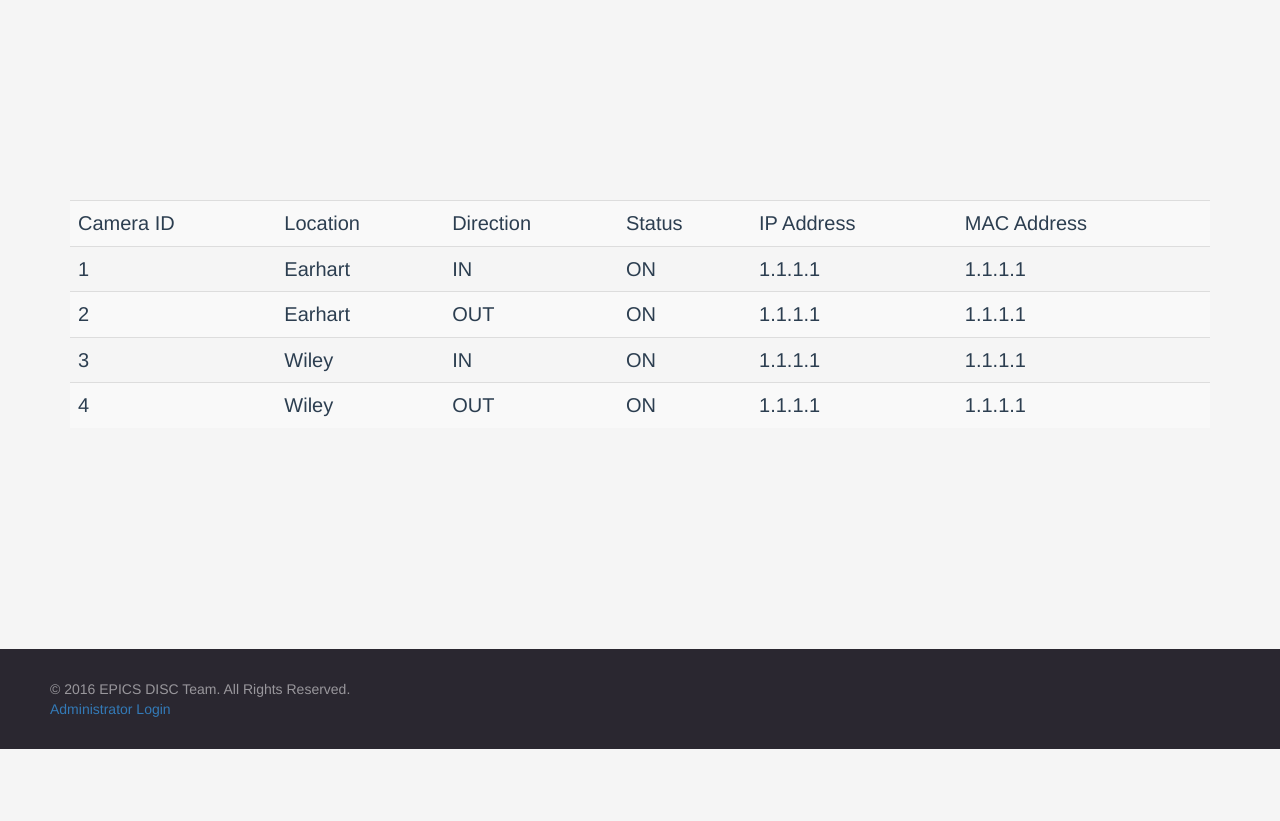
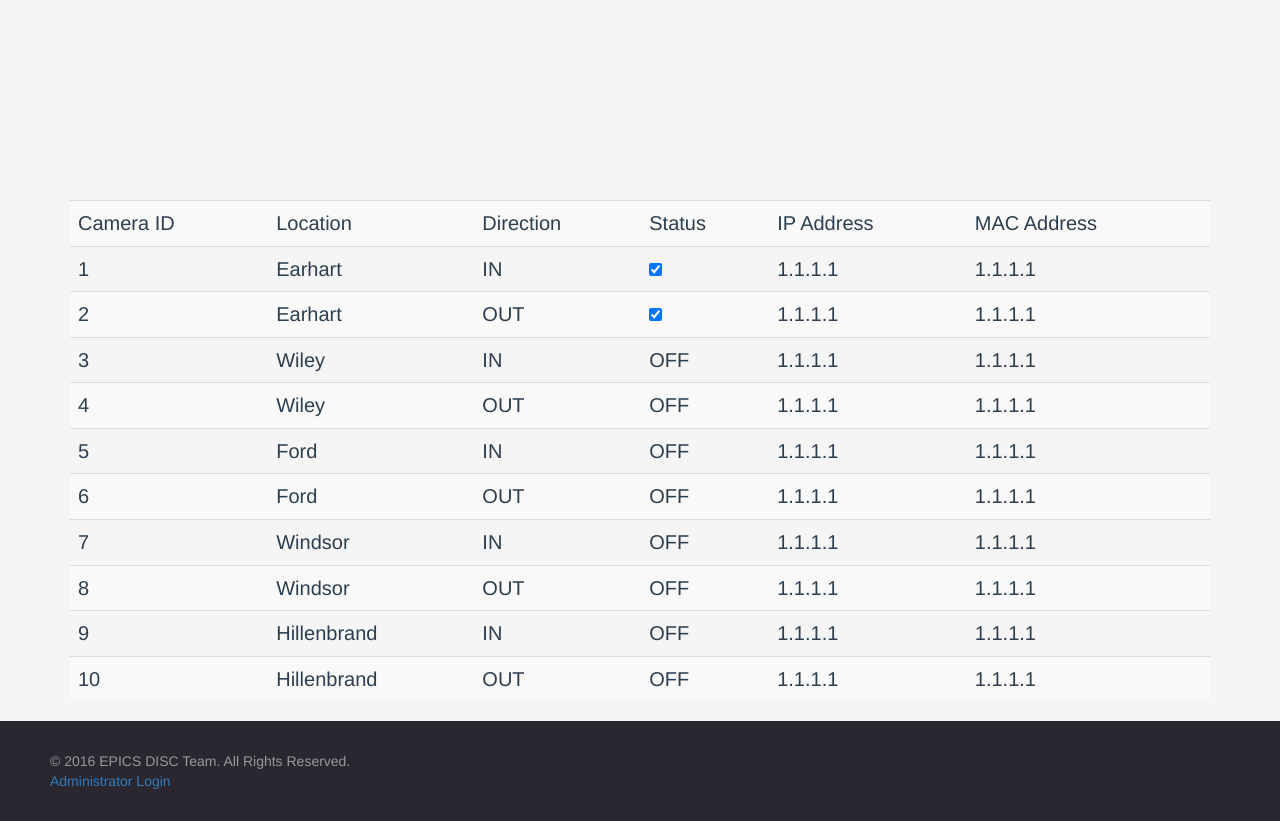
Before and after one commit to PurdueEpicsDisc/Dining-Court-Service, a PHP site: page /admin.php in a window 1280 px wide. Shown: the part 51-872 px from the top of the page. Before the commit the page ends 800 px from the top, so only its background shows below. Run offline with PHP 8.4, Linux system fonts and the light colour scheme; some libraries are stand-ins or nearby versions.

Commit message:
admin update

```diff
--- a/www/admin.php
+++ b/www/admin.php
@@ -2,18 +2,26 @@
     <div id="main-content" class="container">
         <table id="admin-table" class="table table-striped">
           <tr>
-            <td>Camera ID</td>
-            <td>Location</td>
-            <td>Direction</td>
-            <td>Status</td>
-            <td>IP Address</td>
-            <td>MAC Address</td>
+            <td><span>Camera ID</span></td>
+            <td><span>Location</span></td>
+            <td><span>Direction</span></td>
+            <td><span>Status</span></td>
+            <td><span>IP Address</span></td>
+            <td><span>MAC Address</span></td>
           </tr>
           <tr>
-            <td>1</td>
+            <td class="camera_num">1</td>
             <td>Earhart</td>
             <td>IN</td>
-            <td>ON</td>
+            <td>
+              <div class="onoffswitch">
+                  <input type="checkbox" name="onoffswitch" class="onoffswitch-checkbox" id="num1onoffswitch" checked>
+                  <label class="onoffswitch-label" for="num1onoffswitch">
+                      <span class="onoffswitch-inner"></span>
+                      <span class="onoffswitch-switch"></span>
+                  </label>
+              </div>
+            </td>
             <td>1.1.1.1</td>
             <td>1.1.1.1</td>
           </tr>
@@ -21,7 +29,15 @@
             <td>2</td>
             <td>Earhart</td>
             <td>OUT</td>
-            <td>ON</td>
+            <td>
+              <div class="onoffswitch">
+                  <input type="checkbox" name="onoffswitch" class="onoffswitch-checkbox" id="num2onoffswitch" checked>
+                  <label class="onoffswitch-label" for="num2onoffswitch">
+                      <span class="onoffswitch-inner"></span>
+                      <span class="onoffswitch-switch"></span>
+                  </label>
+              </div>
+            </td>
             <td>1.1.1.1</td>
             <td>1.1.1.1</td>
           </tr>
@@ -29,7 +45,7 @@
             <td>3</td>
             <td>Wiley</td>
             <td>IN</td>
-            <td>ON</td>
+            <td>OFF</td>
             <td>1.1.1.1</td>
             <td>1.1.1.1</td>
           </tr>
@@ -37,7 +53,55 @@
             <td>4</td>
             <td>Wiley</td>
             <td>OUT</td>
-            <td>ON</td>
+            <td>OFF</td>
+            <td>1.1.1.1</td>
+            <td>1.1.1.1</td>
+          </tr>
+          <tr>
+            <td>5</td>
+            <td>Ford</td>
+            <td>IN</td>
+            <td>OFF</td>
+            <td>1.1.1.1</td>
+            <td>1.1.1.1</td>
+          </tr>
+          <tr>
+            <td>6</td>
+            <td>Ford</td>
+            <td>OUT</td>
+            <td>OFF</td>
+            <td>1.1.1.1</td>
+            <td>1.1.1.1</td>
+          </tr>
+          <tr>
+            <td>7</td>
+            <td>Windsor</td>
+            <td>IN</td>
+            <td>OFF</td>
+            <td>1.1.1.1</td>
+            <td>1.1.1.1</td>
+          </tr>
+          <tr>
+            <td>8</td>
+            <td>Windsor</td>
+            <td>OUT</td>
+            <td>OFF</td>
+            <td>1.1.1.1</td>
+            <td>1.1.1.1</td>
+          </tr>
+          <tr>
+            <td>9</td>
+            <td>Hillenbrand</td>
+            <td>IN</td>
+            <td>OFF</td>
+            <td>1.1.1.1</td>
+            <td>1.1.1.1</td>
+          </tr>
+          <tr>
+            <td>10</td>
+            <td>Hillenbrand</td>
+            <td>OUT</td>
+            <td>OFF</td>
             <td>1.1.1.1</td>
             <td>1.1.1.1</td>
           </tr>
```
